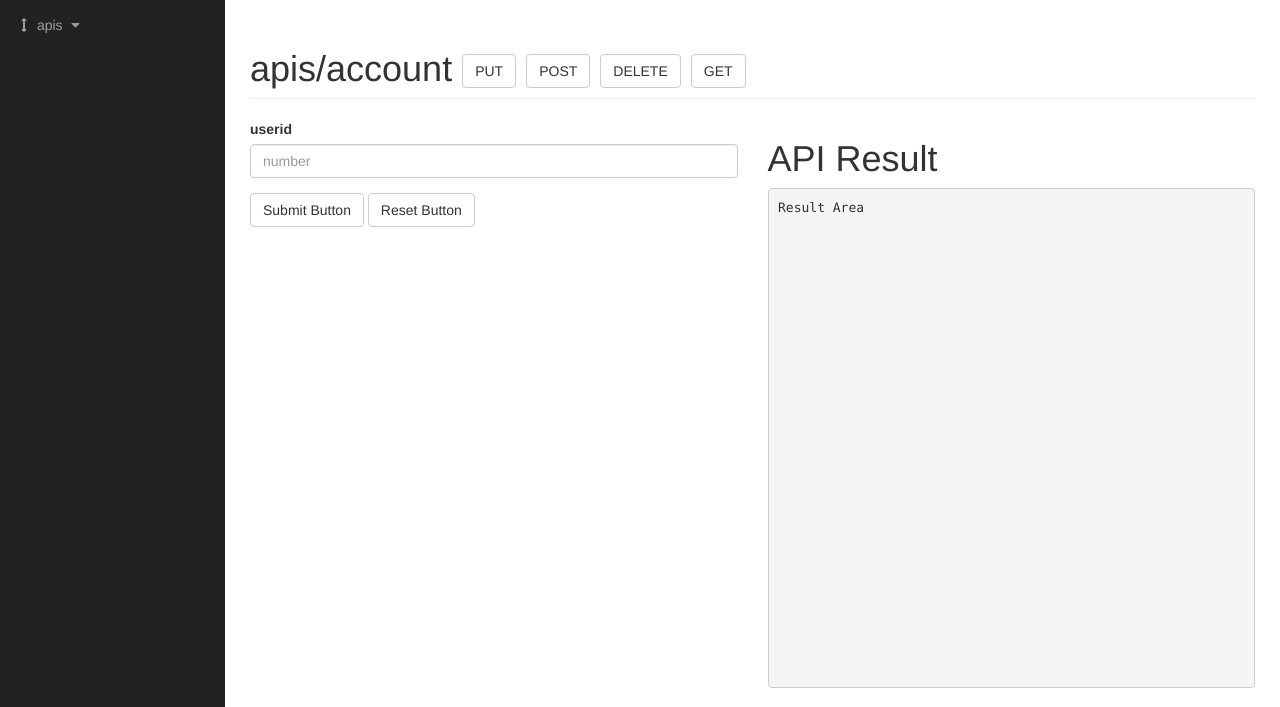
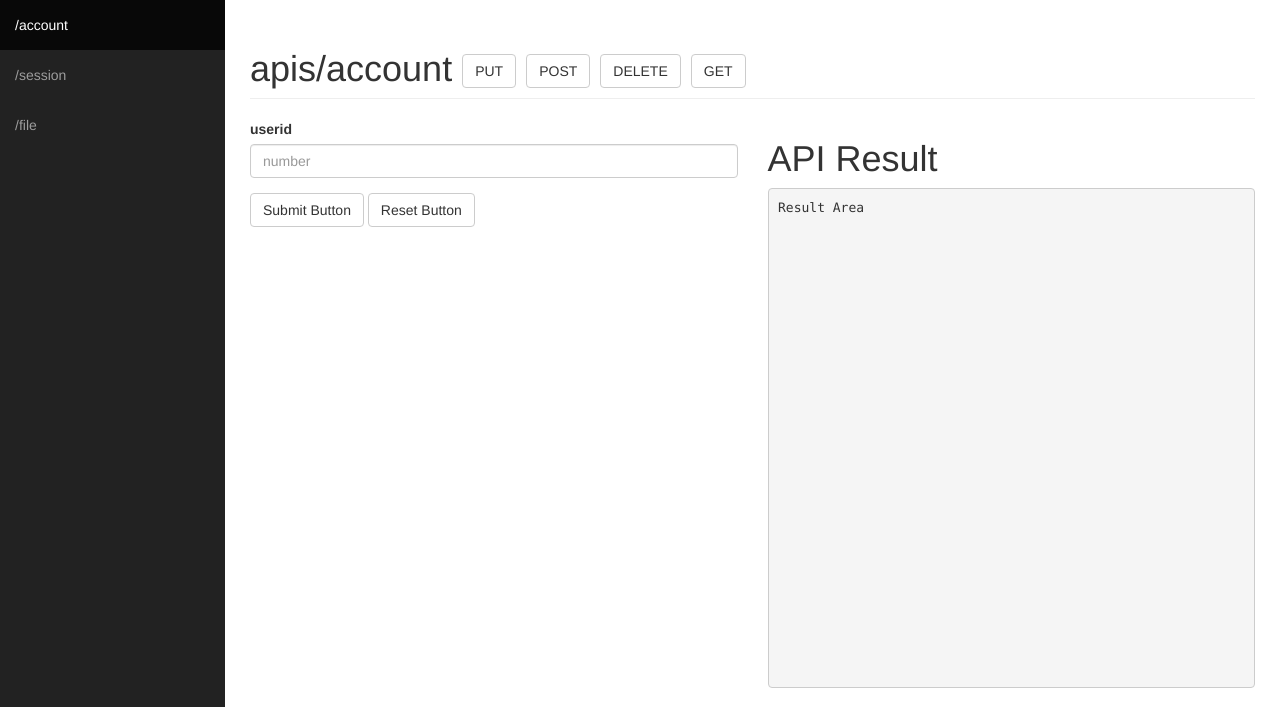
Before and after one commit to Kcrong/Panee_Shop, a Flask app: page /explorer/index/apis/account/GET in a window 1280 px wide. Shown: the part 51-758 px from the top of the page. Run offline with Flask 2, Linux system fonts and the light colour scheme; some libraries are stand-ins or nearby versions.

Commit message:
Add highlight active menu at api explorer

```diff
--- a/app/api_explorer/templates/explorer.html
+++ b/app/api_explorer/templates/explorer.html
@@ -50,16 +50,15 @@
             <div class="collapse navbar-collapse navbar-ex1-collapse">
                 <ul class="nav navbar-nav side-nav">
                     {% for api, parser, blueprint in api_list.values() %}
-                    <li>
-                        <a href="javascript:;" data-toggle="collapse" data-target="#{{ blueprint.name }}"><i class="fa fa-fw fa-arrows-v"></i> {{ blueprint.name }} <i class="fa fa-fw fa-caret-down"></i></a>
-                        <ul id="{{ blueprint.name }}" class="collapse">
                             {% for api_class, url, _ in api.resources %}
-                            <li>
+                            {% if request.base_url.split('/')[-2] == url[0][1:] %}
+                                <li class="active">
+                            {% else %}
+                                <li>
+                            {% endif %}
                                 <a href="{{ url_for('.index', blueprint=blueprint.name, api=url[0][1:], method=api_class.methods[0]) }}">{{ url[0] }}</a>
                             </li>
                             {% endfor %}
-                        </ul>
-                    </li>
                     {% endfor %}
                 </ul>
             </div>
```
